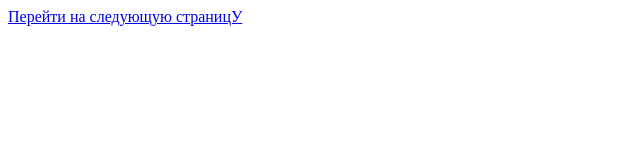
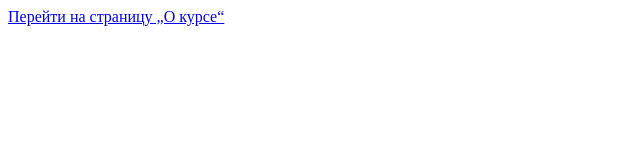
Before and after one commit to 0Obla4kO0/git-htmlacademy, a plain HTML site: page index.html in a window 1280 px wide. Shown: the full height of the page, 0-640 px from the left. Drawn offline with Linux system fonts and the light colour scheme.

Commit message:
Update index.html

```diff
--- a/index.html
+++ b/index.html
@@ -7,7 +7,7 @@
 </head>
 <body>
     <A href="pages/about.html" >
-        Перейти на следующую страницУ
+        Перейти на страницу „О курсе“
     </A>
 </body>
 </html>
```
